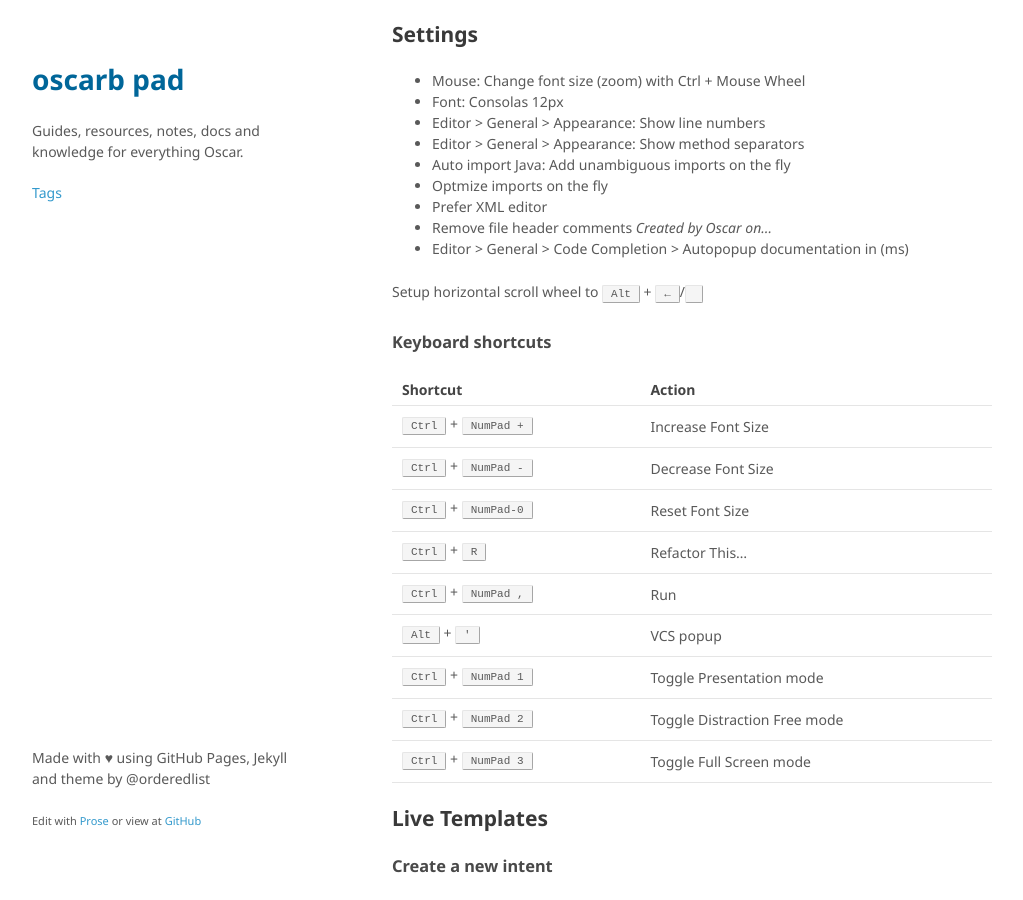
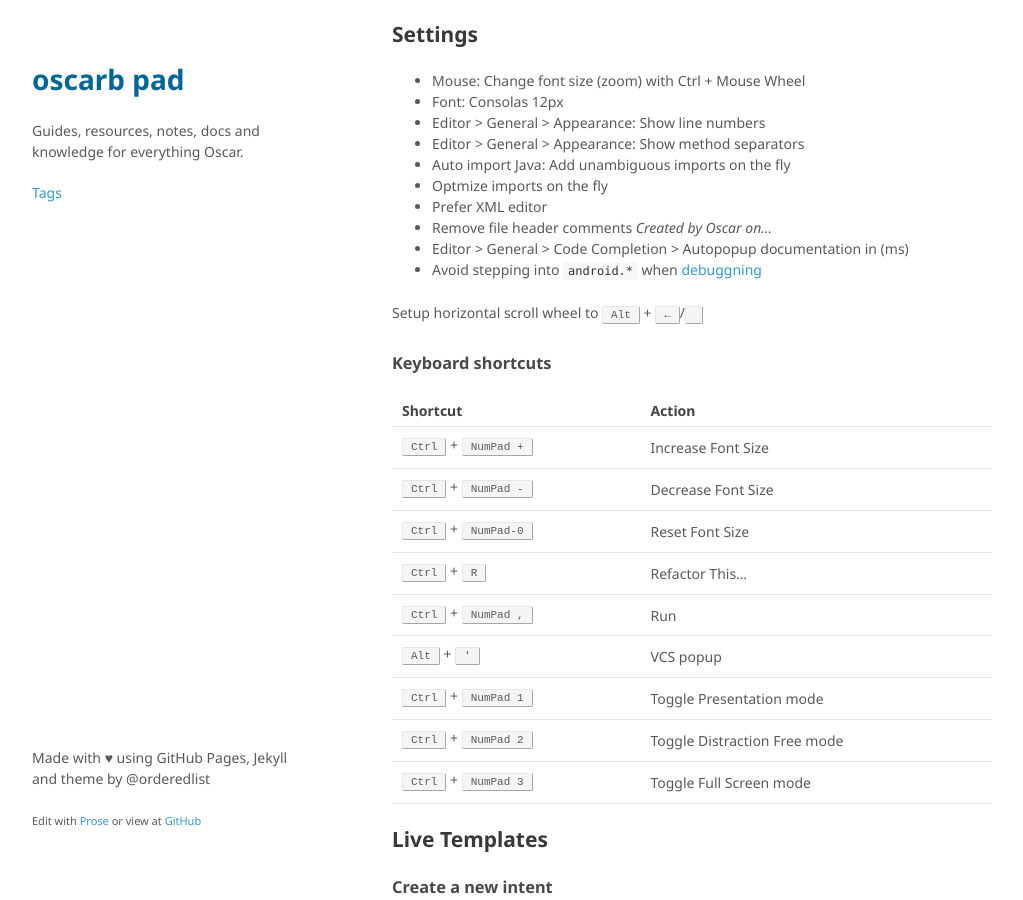
Before and after one commit to oscarb/pad, a Jekyll site: the page built from _docs/android-studio.md, in a window 1280 px wide and 900 px high, scrolled down 827 px. Shown: the whole window, without its empty margins (128-1151 px from the left). Built offline with Jekyll 4.4.1, drawn with Linux system fonts in a browser that asks for light colours; some web fonts are replaced.

Commit message:
Updated android-studio.md

```diff
--- a/_docs/android-studio.md
+++ b/_docs/android-studio.md
@@ -53,6 +53,7 @@ File > Import settings...
 * Prefer XML editor
 * Remove file header comments _Created by Oscar on..._
 * Editor > General > Code Completion > Autopopup documentation in (ms)
+* Avoid stepping into `android.*` when [debuggning](http://stackoverflow.com/questions/19486163/android-studio-how-to-debug-through-my-code-only)
 
 Setup horizontal scroll wheel to <kbd>Alt</kbd> + <kbd>←</kbd>/<kbd></kbd>
 
```
